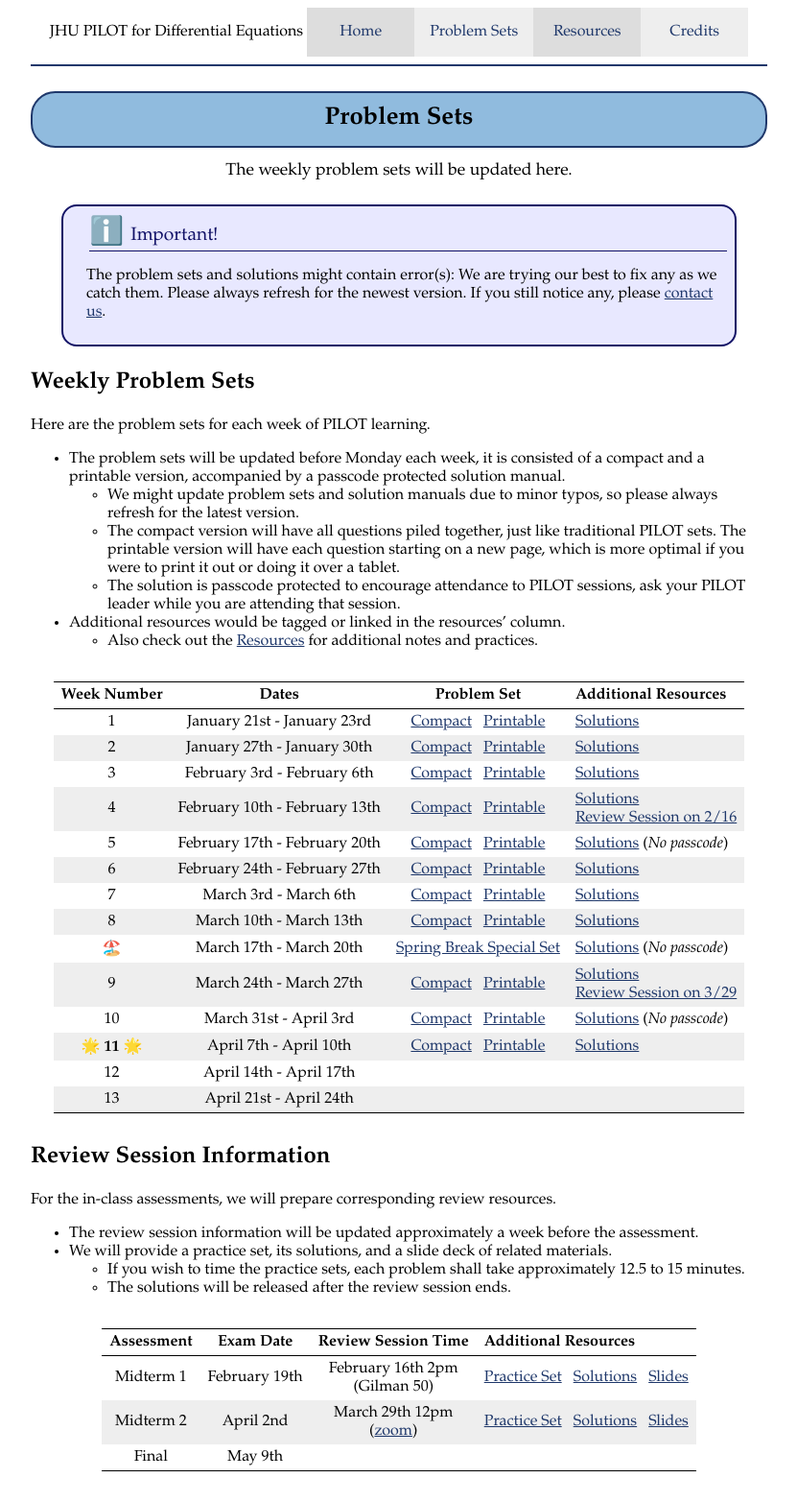
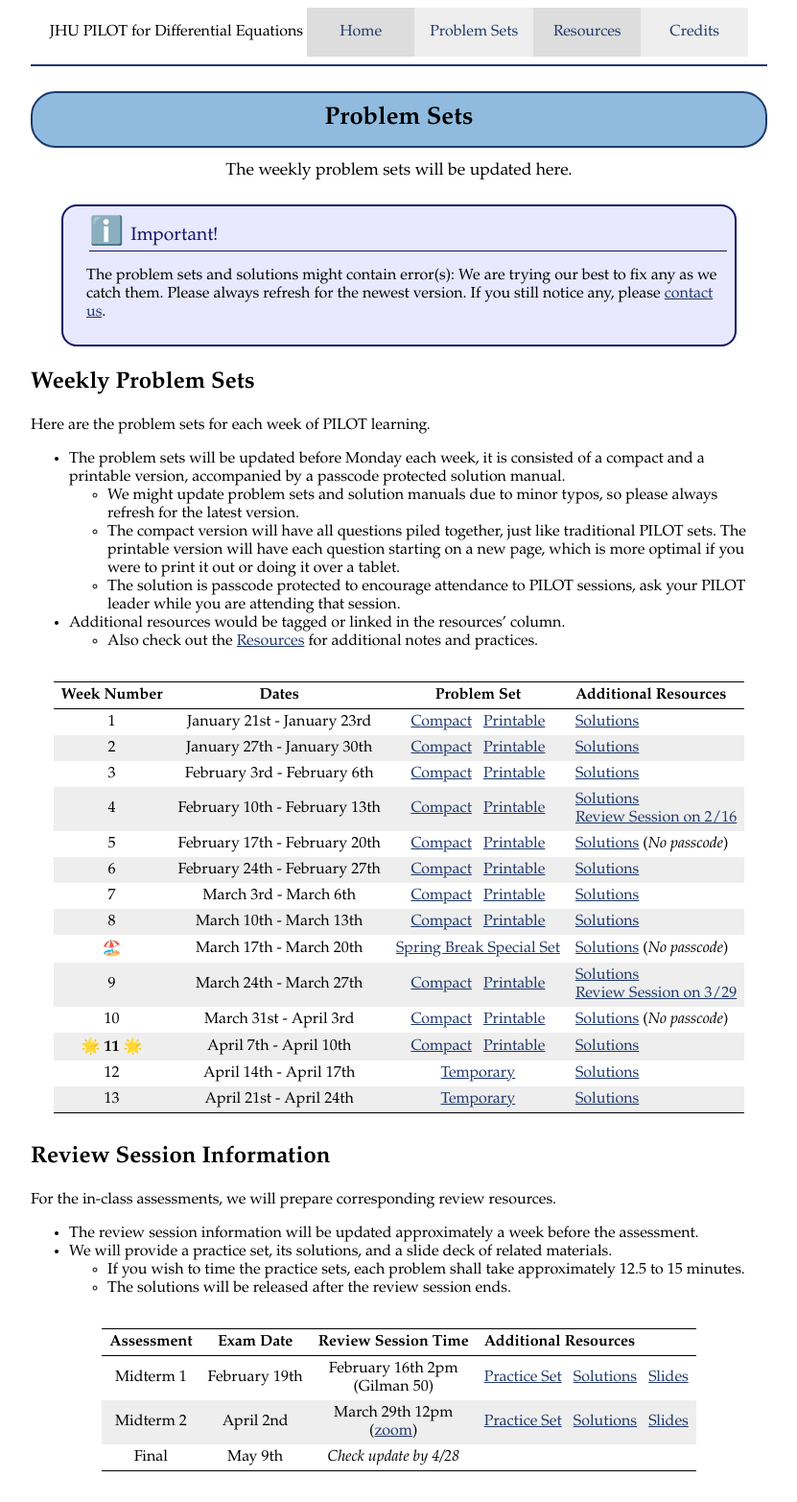
Before and after one commit to JHU-ODE-PILOT/SP25, a Jekyll site: the page built from problem_sets.md, in a window 1280 px wide. Shown: the whole page at 96% size, without its empty margins (224-1055 px from the left). Built offline with Jekyll 4.4.1, drawn with Linux system fonts in a browser that asks for light colours.

Commit message:
Updates for the last two weeks.

```diff
--- a/problem_sets.md
+++ b/problem_sets.md
@@ -39,8 +39,8 @@ Here are the problem sets for each week of PILOT learning.
 | 9 | March 24th - March 27th | [Compact]({{site.baseurl}}/PSets/9C.pdf) &nbsp; [Printable]({{site.baseurl}}/PSets/9E.pdf) | [Solutions]({{site.baseurl}}/PSets/9S.pdf) <br> [Review Session on 3/29](#review-session-information) |
 | 10 | March 31st - April 3rd | [Compact]({{site.baseurl}}/PSets/10C.pdf) &nbsp; [Printable]({{site.baseurl}}/PSets/10E.pdf) | [Solutions]({{site.baseurl}}/PSets/10S.pdf) (*No passcode*) |
 | **🌟 11 🌟** | April 7th - April 10th | [Compact]({{site.baseurl}}/PSets/11C.pdf) &nbsp; [Printable]({{site.baseurl}}/PSets/11E.pdf) | [Solutions]({{site.baseurl}}/PSets/11S.pdf) |
-| 12 | April 14th - April 17th |  |  |
-| 13 | April 21st - April 24th |  |  |
+| 12 | April 14th - April 17th | [Temporary]({{site.baseurl}}/PSets/12.pdf) | [Solutions]({{site.baseurl}}/PSets/12S.pdf) |
+| 13 | April 21st - April 24th | [Temporary]({{site.baseurl}}/PSets/13.pdf) | [Solutions]({{site.baseurl}}/PSets/13S.pdf) |
 
 ## Review Session Information
 
@@ -54,4 +54,4 @@ For the in-class assessments, we will prepare corresponding review resources.
 |:----------:|:---------:|:-------------------:|:---------------------|
 | Midterm 1 | February 19th | February 16th 2pm <br> (Gilman 50) | [Practice Set]({{site.baseurl}}/PSets/M1.pdf) &nbsp; [Solutions]({{site.baseurl}}/PSets/M1S.pdf) &nbsp; [Slides]({{site.baseurl}}/PSets/S1.pdf) |
 | Midterm 2 | April 2nd | March 29th 12pm <br> ([zoom](https://JHUBlueJays.zoom.us/j/96598269569?pwd=6SK431bSwCgFr8gAUrAQFbVXEJXqYv.1)) | [Practice Set]({{site.baseurl}}/PSets/M2.pdf) &nbsp; [Solutions]({{site.baseurl}}/PSets/M2S.pdf) &nbsp; [Slides]({{site.baseurl}}/PSets/S2.pdf) |
-| Final | May 9th |  |  |
+| Final | May 9th | *Check update by 4/28* |  |
```
Also changed, not shown: password.md (+2 -0 lines), 4 other files.
